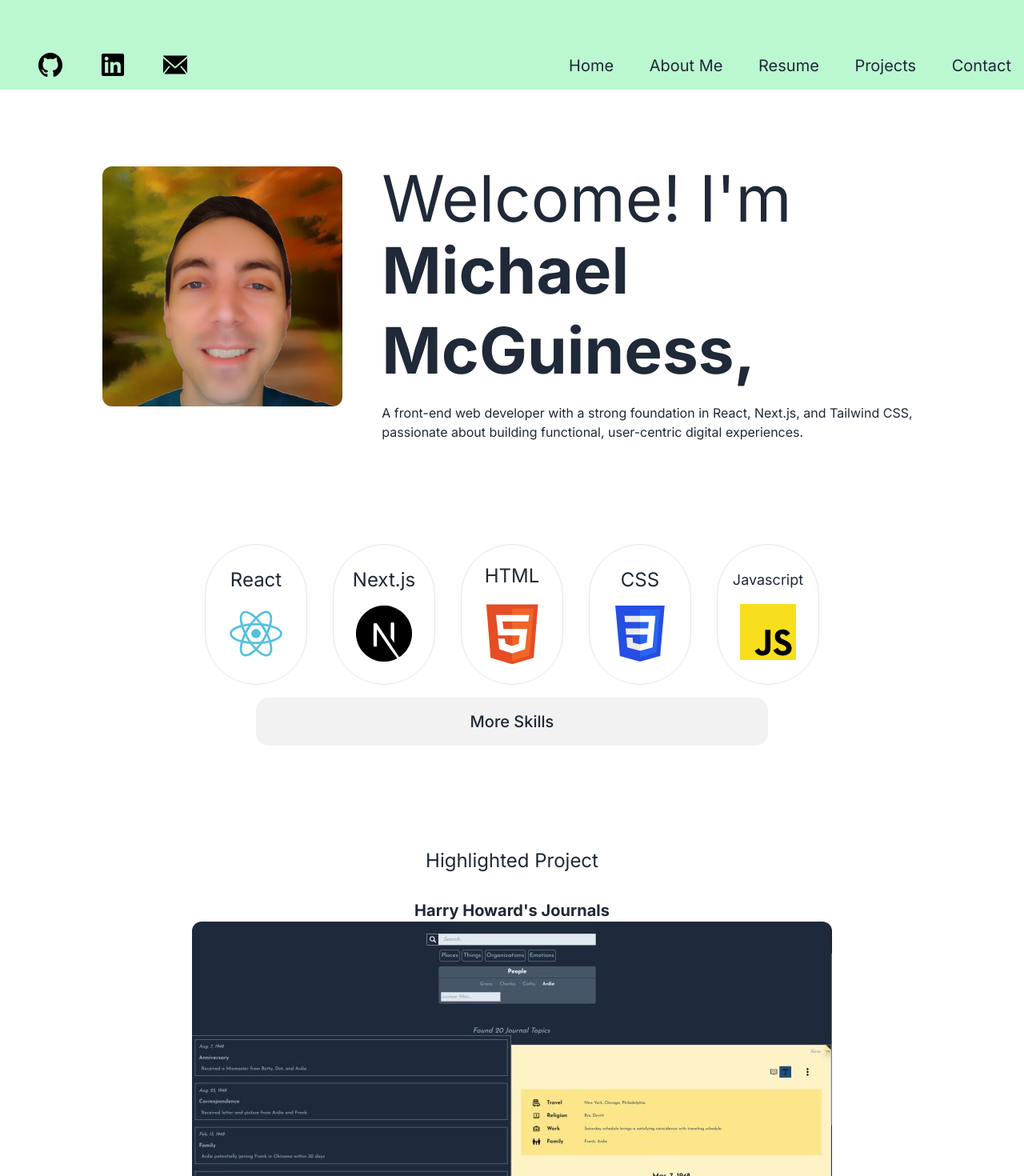
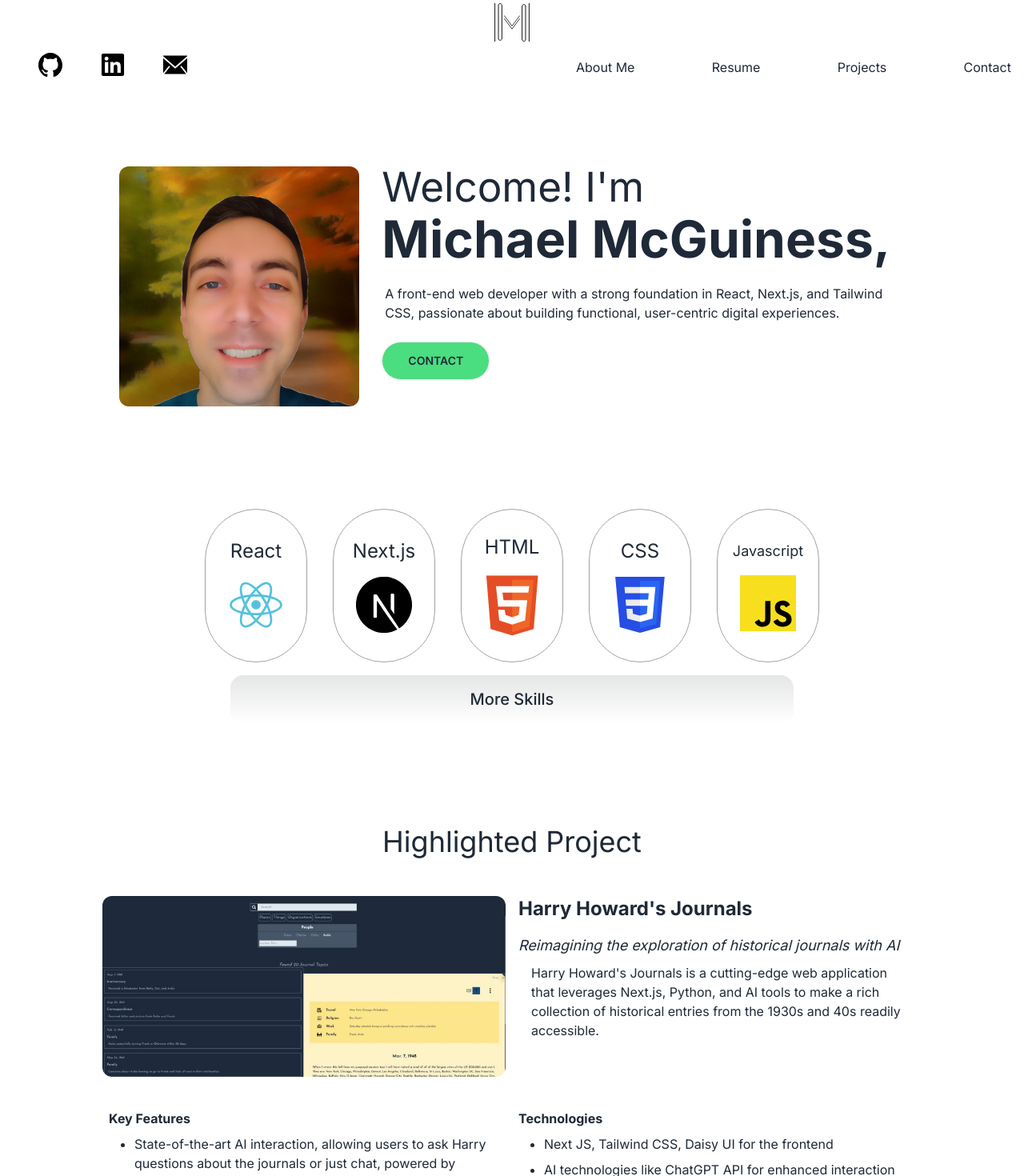
Before and after one commit to mike-v2/portfolio, a Next.js app: page / in a window 1280 px wide. Shown: the top 1470 px of the page at 80% size. Built offline with nearby package versions, Linux system fonts and the light colour scheme.

Commit message:
adjust styling

```diff
--- a/app/globals.css
+++ b/app/globals.css
@@ -1,3 +1,6 @@
 @tailwind base;
 @tailwind components;
 @tailwind utilities;
+.filter-green {
+  filter: invert(58%) sepia(52%) saturate(4853%) hue-rotate(87deg) brightness(122%) contrast(126%);
+}
--- a/app/navbar.tsx
+++ b/app/navbar.tsx
@@ -2,12 +2,9 @@
 
 import Image from "next/image";
 import Link from "next/link";
+import { useState } from "react";
 
 const links = [
-  {
-    name: "Home",
-    address: "/",
-  },
   {
     name: "About Me",
     address: "/about",
@@ -26,39 +23,61 @@ const links = [
   }
 ]
 
+const icons = [
+  {
+    name: 'GitHub',
+    link: 'https://github.com/mike-v2/',
+    imagePath: '/images/github-logo.svg'
+  },
+  {
+    name: 'LinkedIn',
+    link: 'https://www.linkedin.com/in/michael-mcguiness-react/',
+    imagePath: '/images/linkedin-logo.svg'
+  },
+  {
+    name: 'GitHub',
+    link: 'mailto:mikemcguiness@protonmail.com',
+    imagePath: '/images/email-logo.svg'
+  }
+]
+
 export default function NavBar() {
+  const [isLogoHovered, setIsLogoHovered] = useState<boolean>(false);
 
   return (
-    <nav className="flex bg-green-200 h-28">
-      <div className="basis-2/3 md:basis-1/3 flex gap-x-12 ps-12 pb-4 mt-auto">
-        <a href="https://github.com/mike-v2/">
-          <Image src='/images/github-logo.svg' className="hover:invert hover:scale-125 transition duration-250" width={30} height={30} alt='github logo' />
-        </a>
-        <a href="https://www.linkedin.com/in/michael-mcguiness-react/">
-          <Image src='/images/linkedin-logo.svg' className="hover:invert hover:scale-125 transition duration-250" width={30} height={30} alt='github logo' />
-        </a>
-        <a href="mailto:mikemcguiness@protonmail.com">
-          <Image src='/images/email-logo.svg' className="hover:invert  hover:scale-125 transition duration-250" width={30} height={30} alt='github logo' />
-        </a>
+    <nav className="flex h-28 relative">
+      <Link href='/' className="absolute flex w-12 h-12 top-1 left-1/2 transform -translate-x-1/2" onMouseEnter={e => setIsLogoHovered(true)} onMouseLeave={e => setIsLogoHovered(false)}>
+        <Image src='/images/m-outside.svg' className={`transition-transform duration-250 ${isLogoHovered ? '-translate-x-1' : ''}`} width={15} height={60} alt='logo part' />
+        <Image src='/images/m-inside.svg' className={`transition ${isLogoHovered ? 'translate-y-1 filter-green scale-150' : ''}`} width={20} height={60} alt='logo part' />
+        <Image src='/images/m-outside.svg' className={`rotate-180 transition-transform duration-250 ${isLogoHovered ? 'translate-x-1' : ''}`} width={15} height={60} alt='logo part' />
+      </ Link>
+      <div className="basis-1/2 flex pl-4 pb-4 gap-x-6 md:gap-x-12 md:pl-12 mt-auto">
+        {icons && icons.map((icon, i) => {
+          return (
+            <a href={icon.link}>
+              <Image src={icon.imagePath} className="hover:scale-125 transition duration-250" width={30} height={30} alt={`${icon.name} logo`} />
+            </a>
+          )
+        })}
       </div>
-      <div className="basis-1/3 md:basis-2/3 flex justify-end h-full">
-        <div className="md:hidden dropdown dropdown-bottom dropdown-end mt-auto">
-          <label tabIndex={0} className="btn m-1 h-16 w-16 p-2">
-            <Image src='/images/menu-icon.svg' width={40} height={40} alt="menu icon" />
+      <div className="basis-1/2 flex justify-end h-full">
+        <div className="md:hidden dropdown dropdown-bottom dropdown-end mt-auto mr-4">
+          <label tabIndex={0} className="btn m-1 h-12 w-12 p-2">
+            <Image src='/images/menu-icon.svg' width={25} height={25} alt="menu icon" />
           </label>
           <ul tabIndex={0} className="dropdown-content menu p-2 shadow bg-base-100 rounded-box w-52">
             {links.map((link, i) => {
               return (
-                <li key={i}><Link href={link.address} className="text-xl hover:font-bold hover:underline" onClick={e => e.currentTarget.blur()} key={i}>{link.name}</ Link></li>
+                <li key={i}><Link href={link.address} className="text-lg hover:font-bold hover:underline" onClick={e => e.currentTarget.blur()} key={i}>{link.name}</ Link></li>
               )
             })}
           </ul>
         </div>
 
-        <div className="hidden md:flex basis-2/3 max-w-2xl justify-between gap-x-2 mt-auto pb-4 pr-4">
+        <div className="hidden md:flex basis-full max-w-xl justify-between  mt-auto pb-4 px-4">
           {links.map((link, i) => {
             return (
-              <Link href={link.address} className="text-xl hover:font-bold hover:underline" key={i}>{link.name}</ Link>
+              <Link href={link.address} className="whitespace-nowrap hover:font-bold hover:underline" key={i}>{link.name}</ Link>
             )
           })}
         </div>
--- a/app/page.tsx
+++ b/app/page.tsx
@@ -48,18 +48,19 @@ export default function Home() {
   return (
     <main className="">
       <section className='mt-24'>
-        <div className='flex flex-col md:flex-row max-w-5xl mx-auto'>
-          <span className='md:basis-1/3 mx-auto pr-5'>
-            <Image src='/images/profile_pic.jpg' className='rounded-xl' width={300} height={300} alt='profile pic' />
+        <div className='flex flex-col md:flex-row max-w-5xl mx-auto gap-y-4'>
+          <span className='md:basis-1/2 lg:basis-1/3 pr-5'>
+            <Image src='/images/profile_pic.jpg' className='rounded-xl mx-auto md:mx-0 md:ml-auto h-auto' width={300} height={300} alt='profile pic' />
           </span>
-          <span className='md:basis-2/3 flex flex-col pl-2'>
-            <div className='text-[clamp(3rem,7vw,5rem)]'>
-              <h2 className='leading-none'>Welcome! I'm </h2>
-              <h2 className=' leading-tight font-bold'>Michael McGuiness,</h2>
-            </div>
-            <p className='pt-4'>
+          <span className='md:basis-1/2 lg:basis-2/3 flex flex-col pl-2 pe-4'>
+            <h2 className='text-[clamp(2rem,4vw,3.5rem)] leading-none'>Welcome! I'm </h2>
+            <h2 className='text-[clamp(3rem,7vw,4rem)] leading-tight font-bold'>Michael McGuiness,</h2>
+            <p className='pt-4 pb-6 ps-1 '>
               A front-end web developer with a strong foundation in React, Next.js, and Tailwind CSS, passionate about building functional, user-centric digital experiences.
             </p>
+            <Link href='/contact'>
+              <button className='btn w-fit bg-green-400 hover:bg-green-300 rounded-full px-8'>Contact</button>
+            </Link>
           </span>
         </div>
       </section>
@@ -70,38 +71,46 @@ export default function Home() {
             <SkillPill {...info} key={i} />
           )}
         </div>
-        <div tabIndex={0} className="collapse bg-base-200 mt-4 w-fit mx-auto">
-          <div className="collapse-title text-xl font-medium text-center px-0">
-            More Skills
+        <div className="collapse mt-4 w-fit mx-auto bg-gradient-to-b from-base-300">
+          <input type="checkbox" />
+          <div className="collapse-title px-0">
+            <h4 className='text-xl font-medium text-center'>More Skills</h4>
           </div>
-          <div className="collapse-content flex flex-wrap justify-center gap-8">
-            {secondarySkillPillInfo && secondarySkillPillInfo.map((info, i) =>
-              <SkillPill {...info} key={i} />
-            )}
+          <div className="collapse-content">
+            <div className='flex flex-wrap justify-center gap-8 mb-4 md:mx-8'>
+              {secondarySkillPillInfo && secondarySkillPillInfo.map((info, i) =>
+                <SkillPill {...info} key={i} />
+              )}
+            </div>
           </div>
         </div>
       </section>
 
-      <section className='mt-32 max-w-5xl mx-auto '>
-        <h2 className='text-center text-2xl mb-8'>
+      <section className='my-32 max-w-5xl mx-auto'>
+        <h2 className='text-center text-4xl mb-12'>
           Highlighted Project
         </h2>
-        <h4 className='text-center text-xl font-bold'>
-          Harry Howard's Journals
-        </h4>
-        <div className=''>
-          <Image src='/images/journal-search-screenshot.jpg' className='rounded-xl w-auto mx-auto' width={800} height={800} alt='profile pic' />
+
+        <div className="flex flex-col md:flex-row gap-x-4 gap-y-4 mx-auto">
+          <div className='basis-1/2'>
+            <Image src='/images/journal-search-screenshot.jpg' className='rounded-xl h-auto mx-auto' width={800} height={800} alt='profile pic' />
+          </div>
+          <div className='basis-1/2'>
+            <h4 className='text-2xl pb-4 font-bold'>
+              Harry Howard's Journals
+            </h4>
+            <h6 className='text-lg italic'>Reimagining the exploration of historical journals with AI</h6>
+            <p className=' pt-2 px-4'>Harry Howard's Journals is a cutting-edge web application that leverages Next.js, Python, and AI tools to make a rich collection of historical entries from the 1930s and 40s readily accessible.</p>
+          </div>
         </div>
         <div className='pt-4 px-2'>
-          <h6 className='text-center text-lg italic'>Reimagining the exploration of historical journals with AI</h6>
-          <p className='max-w-3xl mx-auto pt-2'>Harry Howard's Journals is a cutting-edge web application that leverages Next.js, Python, and AI tools to make a rich collection of historical entries from the 1930s and 40s readily accessible.</p>
-          <div className='flex flex-col lg:flex-row gap-y-4 gap-x-4  mx-auto pt-6'>
+          <div className='flex flex-col lg:flex-row gap-y-4 gap-x-4 mx-auto pt-6'>
             <div className='basis-1/2'>
               <h6 className='font-bold'>Key Features</h6>
               <ul className='flex flex-col gap-y-2 list-disc ps-8 pt-2'>
                 <li>State-of-the-art AI interaction, allowing users to ask Harry questions about the journals or just chat, powered by ChatGPT</li>
-                <li>Search function that lets users easily explore the journal entries</li>
                 <li>AI-generated topics for each entry, enabling users to understand an entry at a glance and discover stories woven through multiple entries</li>
+                <li>Users can log in to keep track of their progress, save favorite entries, and share discoveries with the community</li>
               </ul>
             </div>
             <div className='basis-1/2'>
--- a/components/skillPill.tsx
+++ b/components/skillPill.tsx
@@ -7,7 +7,7 @@ export default function SkillPill({ name, imagePath }: { name: string, imagePath
   const gap = displayName.length > 1 ? 'gap-y-0' : 'gap-y-4';
 
   return (
-    <div className={`flex flex-col justify-center ${gap} border rounded-full w-32 h-44`}>
+    <div className={`flex flex-col justify-center ${gap} border border-stone-400 rounded-full w-32 h-48`}>
       <div>
         {displayName && displayName.map(dName =>
           <p className={`text-center ${textSize}`}>{dName}</p>
```
Also changed, not shown: app/projects/page.tsx (+9 -9 lines), public/images/m-inside.svg (added), public/images/m-outside.svg (added).
